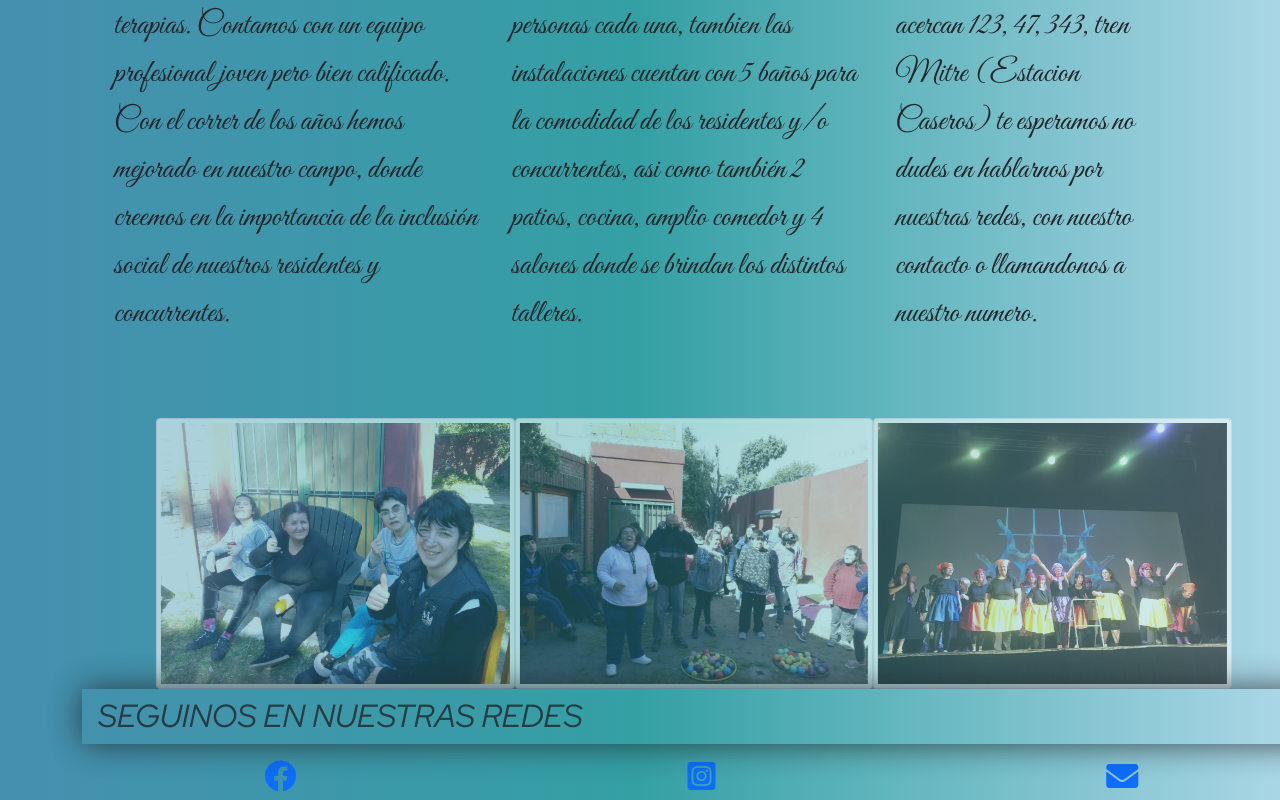
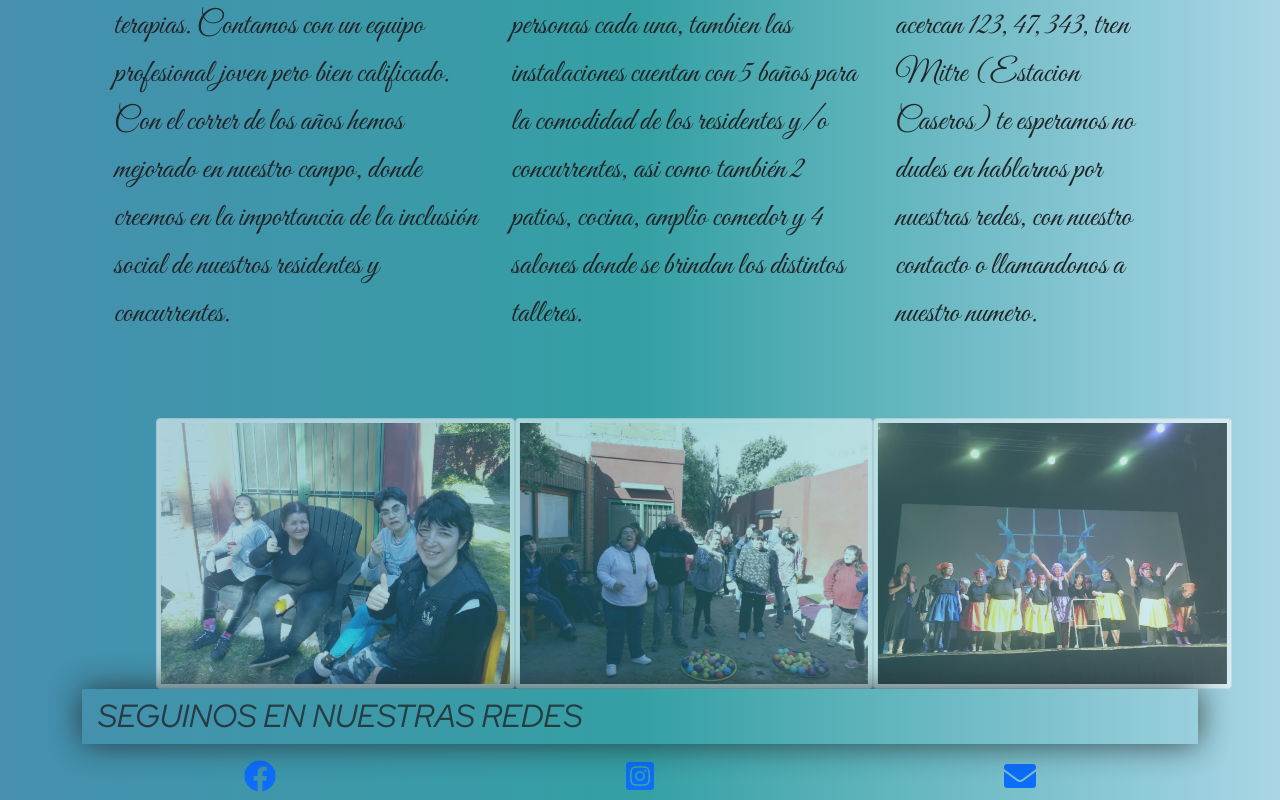
Before and after one commit to gabrielmendez-cai/hogar-gabriel-mendez-subida-final, a website: page nosotros.html in a window 1280 px wide. Shown: the part 506-1306 px from the top of the page. Drawn offline with nearby package versions, Linux system fonts and the light colour scheme; a web font is replaced by a local one.

Commit message:
cambio en nosotros container fluid

```diff
--- a/nosotros.html
+++ b/nosotros.html
@@ -134,7 +134,7 @@
   </div>
 </div>
 <footer >
-      <div class="container_F">
+      <div class="container_fluid">
         <h3 class="h3-foot">SEGUINOS EN NUESTRAS REDES</h3>
         <div class="row">
             <div class="col"><a href=""><i class="fab fa-facebook"></i></a></div>
```
